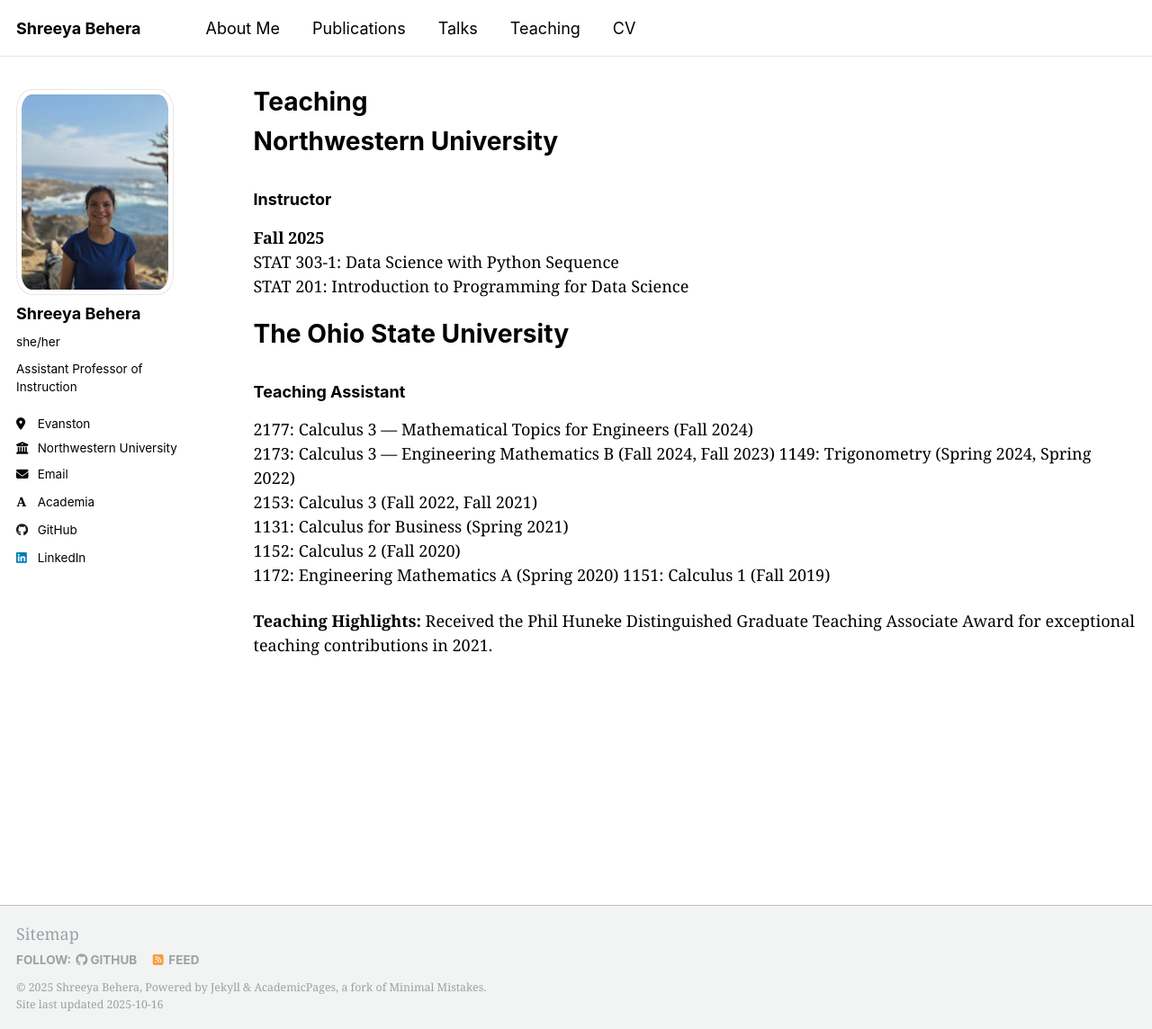
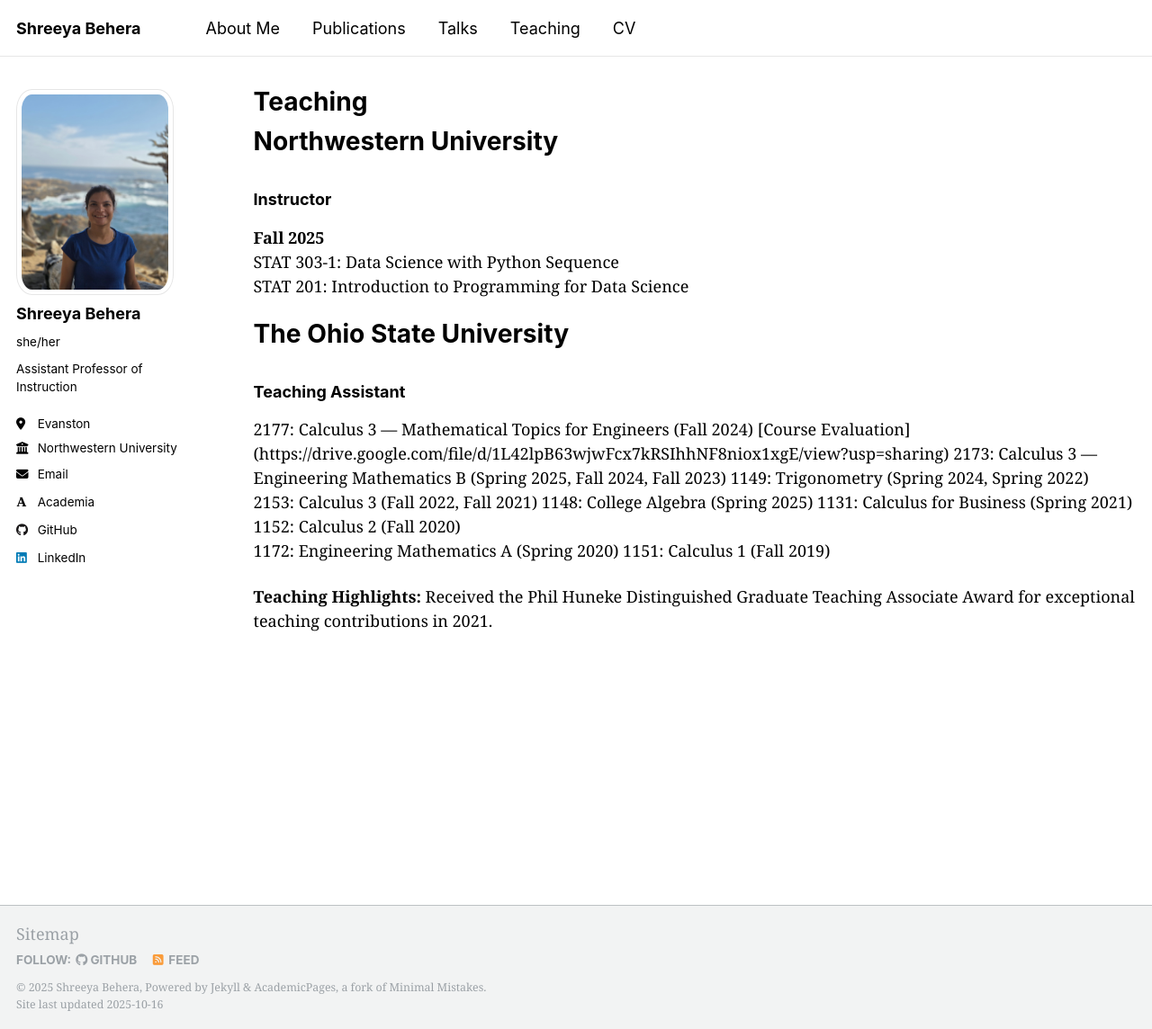
Before and after one commit to Shreeyabehera/shreeyabehera.github.io, a Jekyll site: the page built from _teaching/2014-spring-teaching-1.md, in a window 1280 px wide and 1144 px high. Shown: the whole window at 90% size. Built offline with Jekyll 4.4.1, drawn with Linux system fonts in a browser that asks for light colours; some web fonts are replaced; a script that is not in the unit is left out.

Commit message:
sei_2177
Updated course listings and added course evaluation link.

```diff
--- a/_teaching/2014-spring-teaching-1.md
+++ b/_teaching/2014-spring-teaching-1.md
@@ -14,10 +14,11 @@
 
 # The Ohio State University<br>
 ### Teaching Assistant<br>
-2177: Calculus 3 — Mathematical Topics for Engineers (Fall 2024)
-2173: Calculus 3 — Engineering Mathematics B (Fall 2024, Fall 2023)
+2177: Calculus 3 — Mathematical Topics for Engineers (Fall 2024)  [Course Evaluation] (https://drive.google.com/file/d/1L42lpB63wjwFcx7kRSIhhNF8niox1xgE/view?usp=sharing)
+2173: Calculus 3 — Engineering Mathematics B (Spring 2025, Fall 2024, Fall 2023)
 1149: Trigonometry (Spring 2024, Spring 2022)
 2153: Calculus 3 (Fall 2022, Fall 2021)
+1148: College Algebra (Spring 2025)
 1131: Calculus for Business (Spring 2021)
 1152: Calculus 2 (Fall 2020)
 1172: Engineering Mathematics A (Spring 2020)
```
